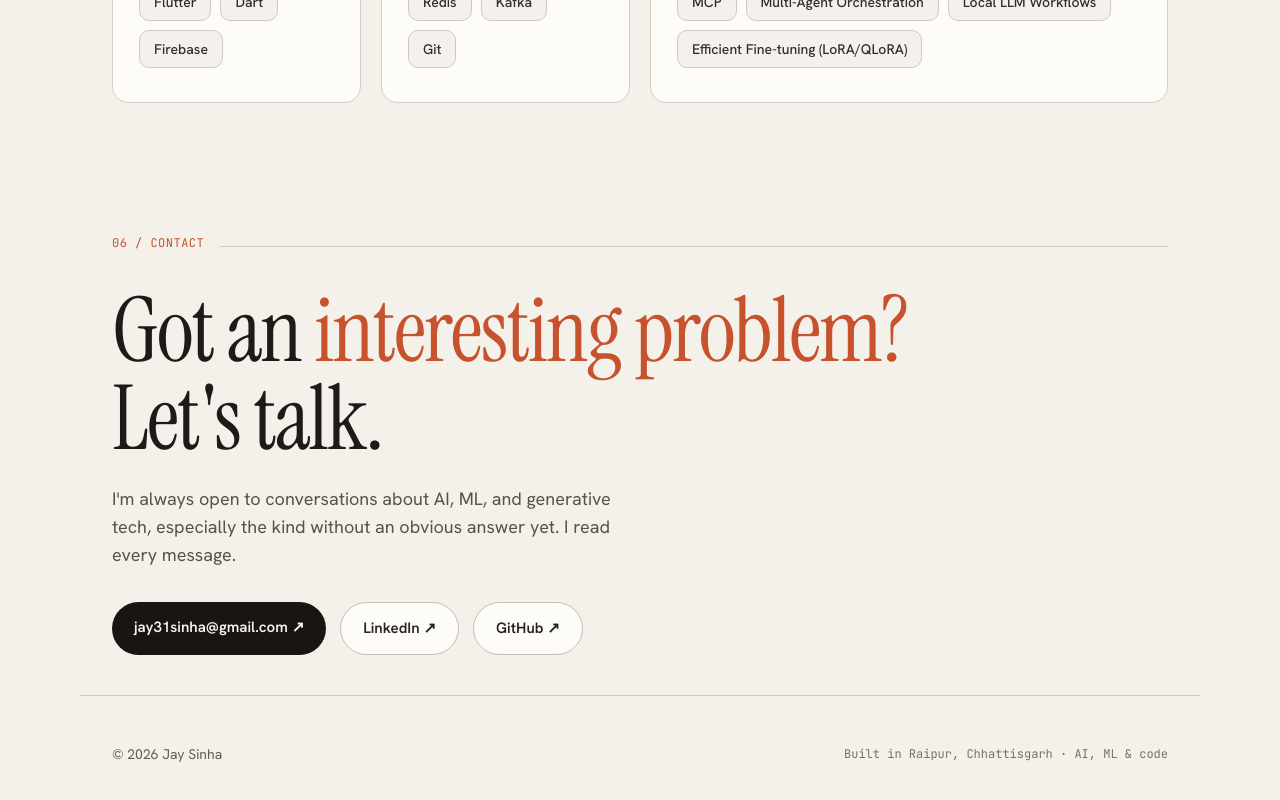
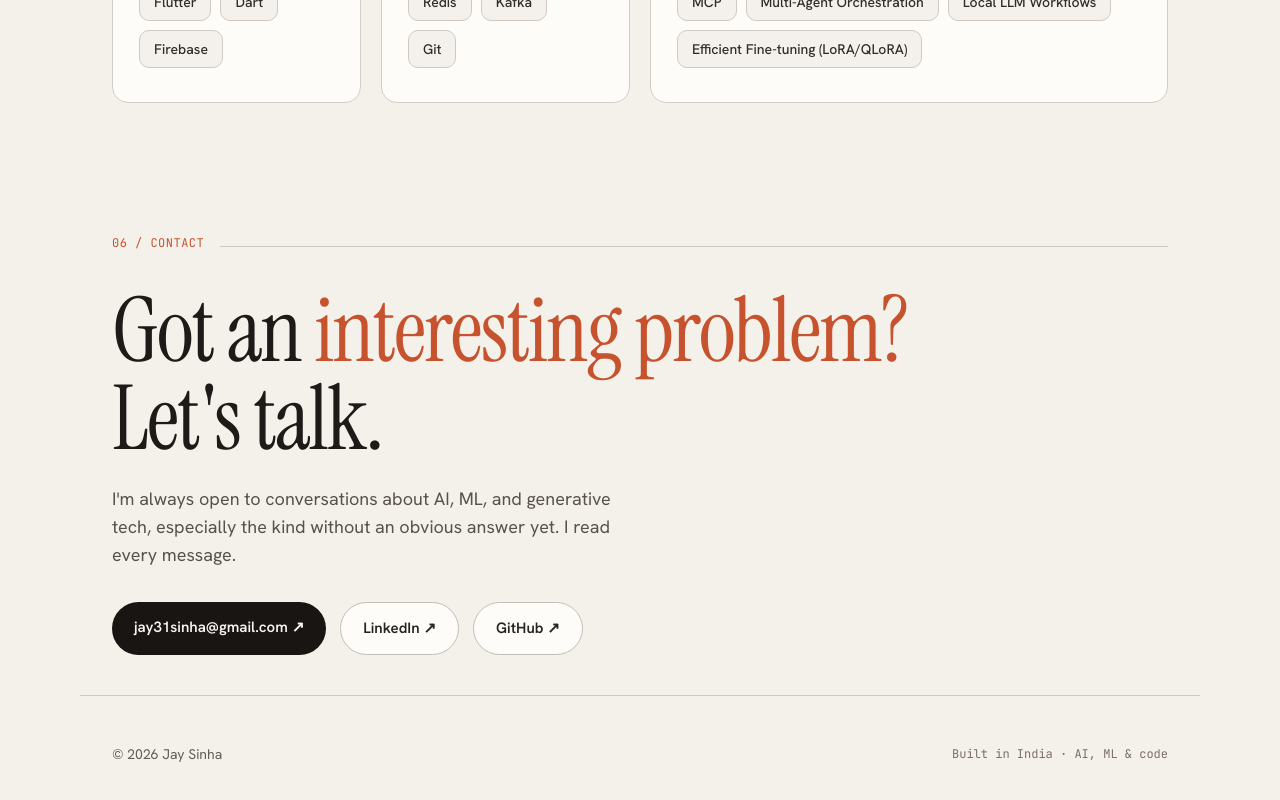
Before and after one commit to BEASTBOYJAY/Portfolio-Website, a Next.js app: page / in a window 1280 px wide. Shown: the part 5577-6377 px from the top of the page. Built offline with nearby package versions, Linux system fonts and the light colour scheme.

Commit message:
minior changes

```diff
--- a/src/app/page.tsx
+++ b/src/app/page.tsx
@@ -765,7 +765,7 @@ function Footer() {
     <footer className="max-w-[1120px] mx-auto px-8 pt-12 pb-16 border-t border-[oklch(0.84_0.012_72)] flex flex-wrap items-center justify-between gap-4">
       <div className="text-sm text-[oklch(0.48_0.012_55)]">© 2026 Jay Sinha</div>
       <div className="font-mono text-xs text-[oklch(0.55_0.02_50)]">
-        Built in Raipur, Chhattisgarh · AI, ML &amp; code
+        Built in India · AI, ML &amp; code
       </div>
     </footer>
   );
```
